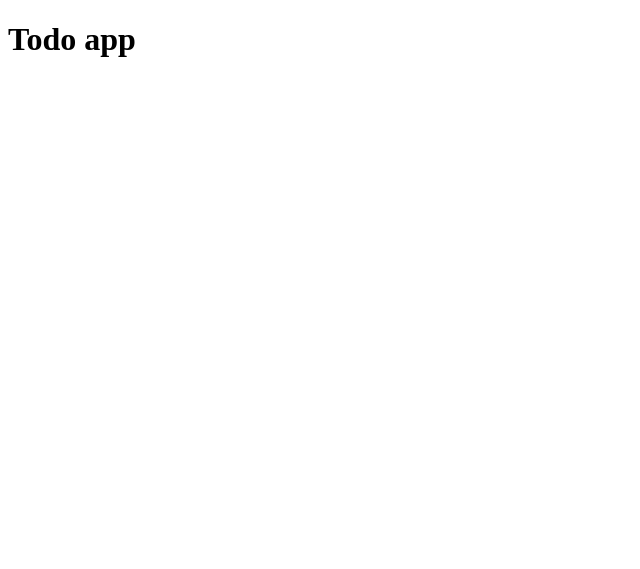
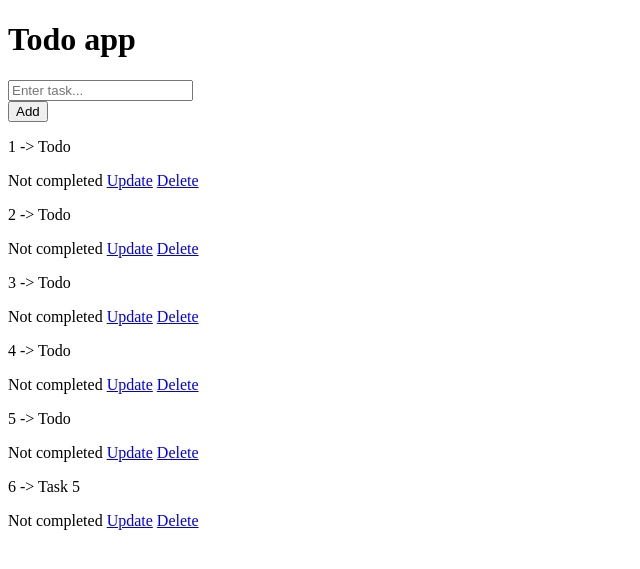
Before and after one commit to deividas-pelakauskas/todo-flask, a Flask app: page / in a window 1280 px wide. Before the commit the part shown is almost empty. Shown: the top 569 px of the page, without its empty margins (0-640 px from the left). Run offline with Flask 2, Linux system fonts and the light colour scheme; data comes from the database, SQL or seed files in the repository; both versions use the stored data as it was after the commit.

Commit message:
add task function

```diff
--- a/app.py
+++ b/app.py
@@ -1,10 +1,34 @@
-from flask import Flask, render_template
+from flask import Flask, render_template, request, redirect, url_for
+from flask_sqlalchemy import SQLAlchemy
 
 app = Flask(__name__)
+app.config['SQLALCHEMY_DATABASE_URI'] = 'sqlite:///db.sqlite'
+app.config['SQLALCHEMY_TRACK_MODIFICATIONS'] = False
+db = SQLAlchemy(app)
 
-@app.route('/')
+
+class Task(db.Model):
+    id = db.Column(db.Integer, primary_key=True)
+    title = db.Column(db.String(100))
+    completed = db.Column(db.Boolean)
+
+
+@app.route("/")
 def index():
-    return render_template('base.html')
+    # show all todos
+    task_list = Task.query.all()
+    return render_template("base.html", task_list=task_list)
+
+
+@app.route("/add", methods=["POST"])
+def add():
+    title = request.form.get("title")
+    new_task = Task(title=title, completed=False)
+    db.session.add(new_task)
+    db.session.commit()
+    return redirect(url_for("index"))
+
 
 if __name__ == "__main__":
+    db.create_all()
     app.run(debug=True)
--- a/templates/base.html
+++ b/templates/base.html
@@ -8,5 +8,27 @@
 
     <h1>Todo app</h1>
 
+    <form action="/add" method="POST">
+        <div>
+            <input type="text" name="title" placeholder="Enter task...">
+            <br>
+            <button type="submit">Add</button>
+        </div>
+    </form>
+
+    {% for task in task_list %}
+        <p> {{ task.id }} -> {{task.title}} </p>
+
+        {% if task.completed == False %}
+            <span>Not completed</span>
+        {% else %}
+            <span>Completed</span>
+        {% endif %}
+
+        <a href="/">Update</a>
+        <a href="/">Delete</a>
+
+    {% endfor %}
+
 </body>
 </html>
```
Also changed, not shown: db.sqlite (added).
